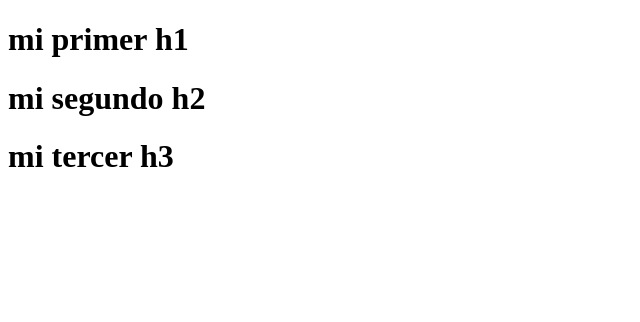
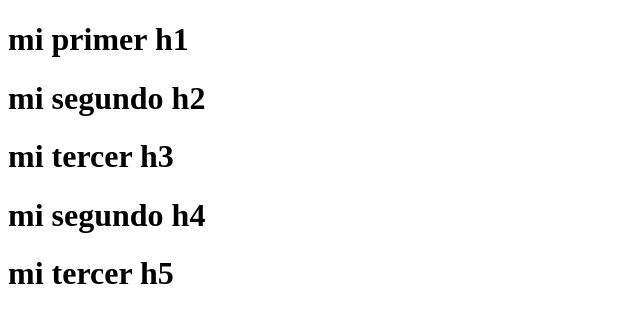
Before and after one commit to D4go10/buenas-practicas_David-Orejarena, a plain HTML site: page index.html in a window 1280 px wide. Shown: the whole page, without its empty margins (0-640 px from the left). Drawn offline with Linux system fonts and the light colour scheme.

Commit message:
se agregaron h4 y h5

```diff
--- a/index.html
+++ b/index.html
@@ -9,5 +9,7 @@
     <H1>mi primer h1</H1>
     <H1>mi segundo h2</H1>
     <H1>mi tercer h3</H1>
+    <H1>mi segundo h4</H1>
+    <H1>mi tercer h5</H1>
 </body>
 </html>
```
